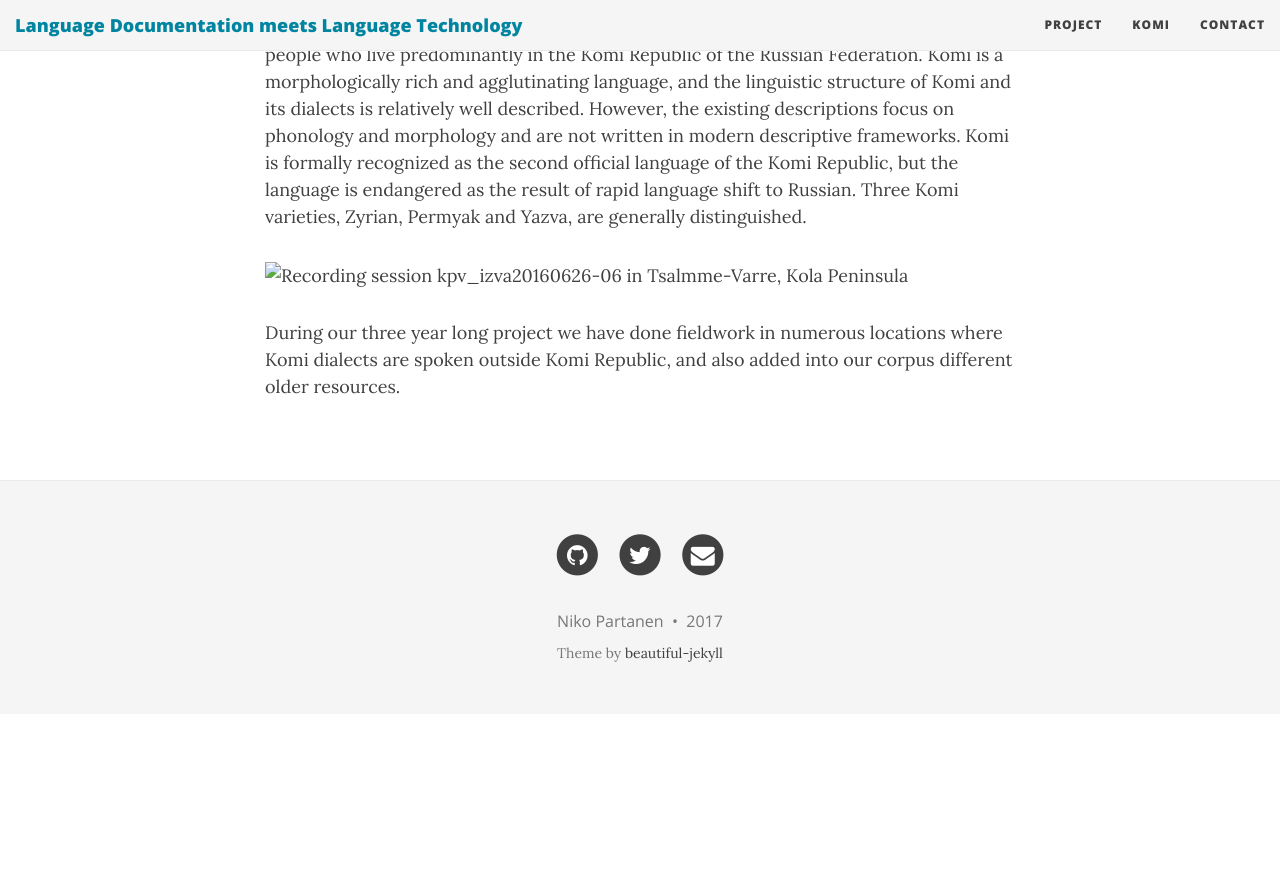
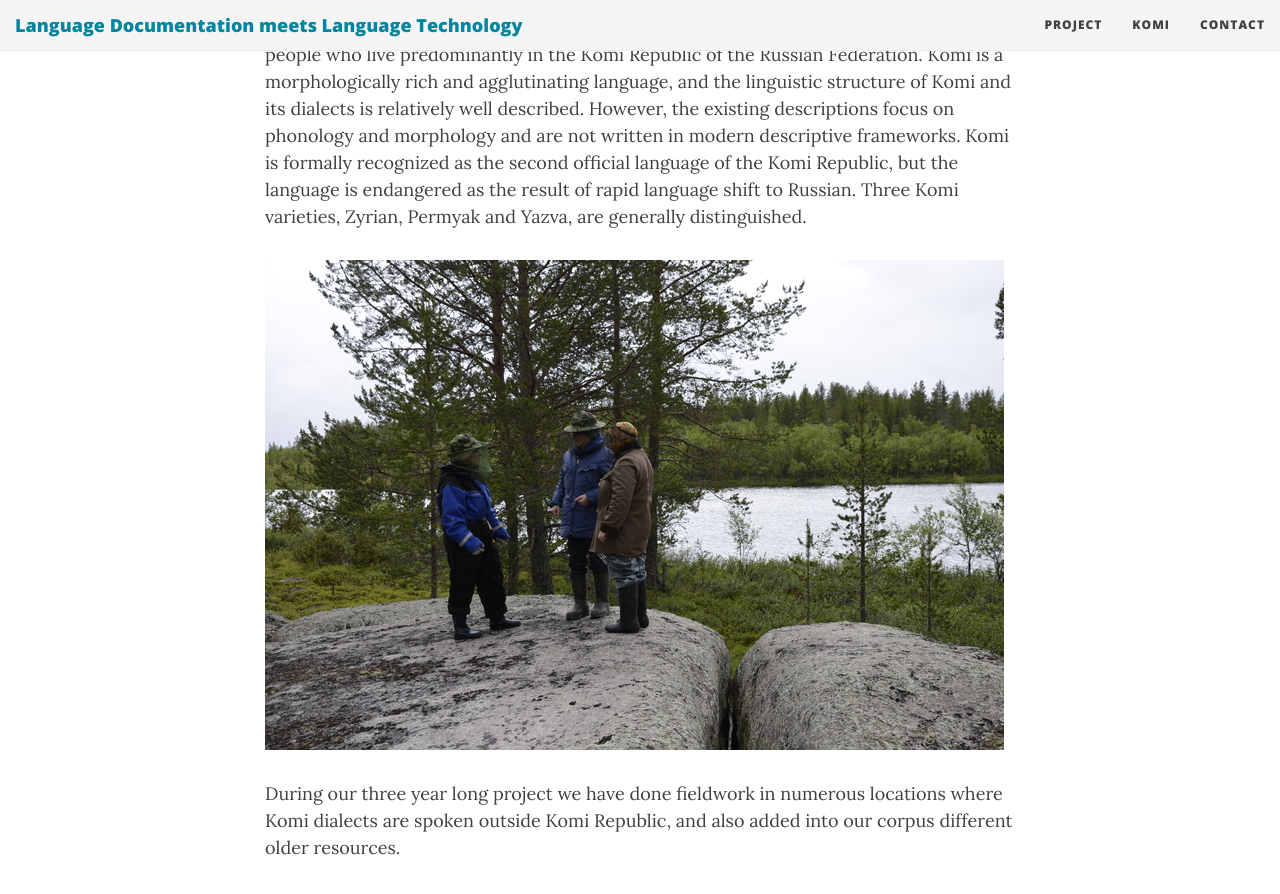
Before and after one commit to langdoc/IKDP-2, a Jekyll site: the page built from docs/komi.md, in a window 1280 px wide and 900 px high, scrolled down 345 px. Shown: the top 894 px of the window. Built offline with Jekyll 4.4.1, drawn with Linux system fonts in a browser that asks for light colours; nearby versions of some CDN libraries; before the commit the page ends 1059 px from its top, so only the background shows below that.

Commit message:
corrected the image url

```diff
--- a/docs/komi.md
+++ b/docs/komi.md
@@ -6,6 +6,6 @@ subtitle: Uralic language spoken in Russia
 
 Komi-Zyrian (ISO 639-3:kpv, Glottolog: komi1268), henceforth Komi, belongs to the Permic branch of the Uralic language family and is spoken by approximately 160,000 people who live predominantly in the Komi Republic of the Russian Federation. Komi is a morphologically rich and agglutinating language, and the linguistic structure of Komi and its dialects is relatively well described. However, the existing descriptions focus on phonology and morphology and are not written in modern descriptive frameworks. Komi is formally recognized as the second official language of the Komi Republic, but the language is endangered as the result of rapid language shift to Russian. Three Komi varieties, Zyrian, Permyak and Yazva, are generally distinguished.
 
-![Recording session kpv_izva20160626-06 in Tsalmme-Varre, Kola Peninsula](media/tsalmme_varre.jpg)
+![Recording session kpv_izva20160626-06 in Tsalmme-Varre, Kola Peninsula](../media/tsalmme_varre.jpg)
 
 During our three year long project we have done fieldwork in numerous locations where Komi dialects are spoken outside Komi Republic, and also added into our corpus different older resources.
```
